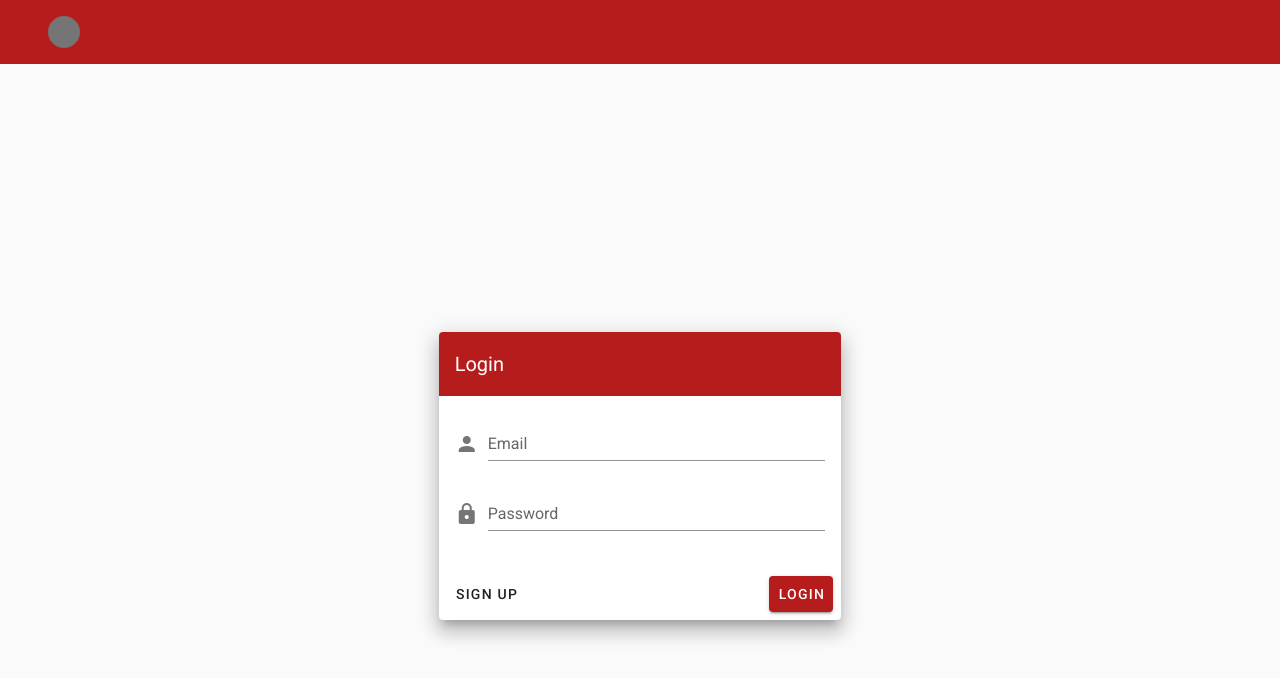
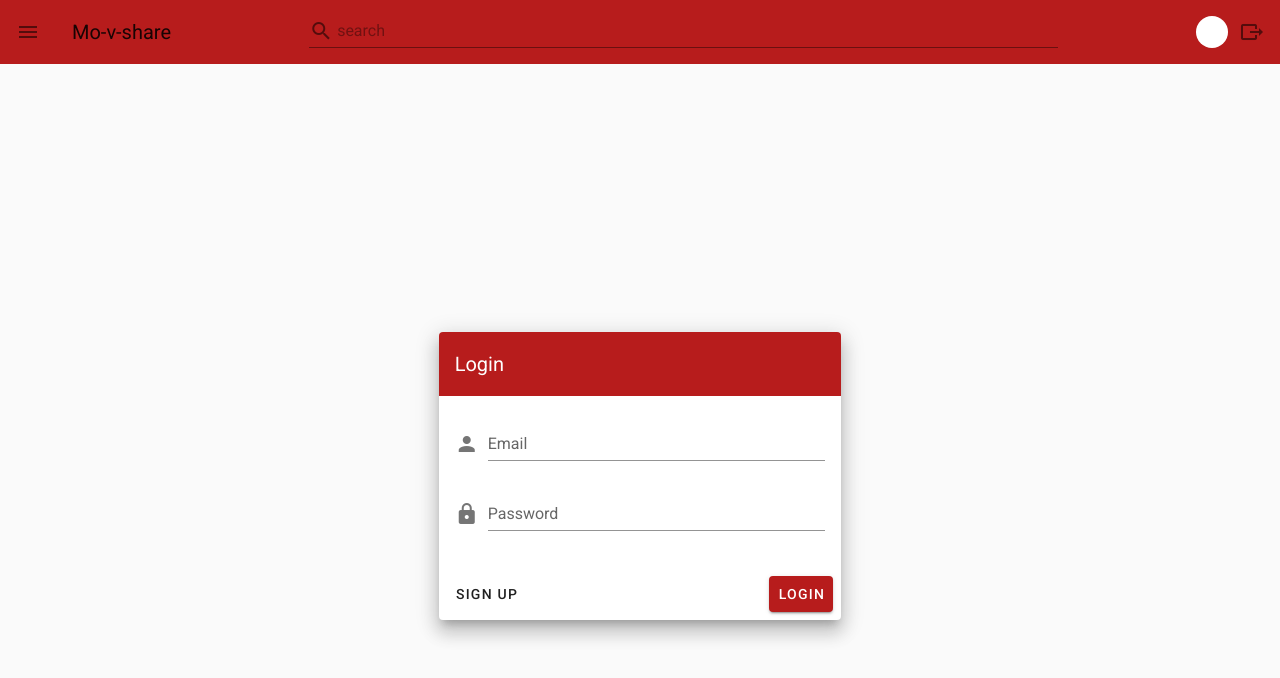
Before and after one commit to pemeraldy/mo-vie-vue, a Vue app: page /login in a window 1280 px wide. Shown: the top 678 px of the page. Built offline with nearby package versions, Linux system fonts and the light colour scheme.

Commit message:
search bar

```diff
--- a/src/App.vue
+++ b/src/App.vue
@@ -3,16 +3,16 @@
     <v-main>
       <v-container grey lighten-5 fluid>
         <v-app-bar app color="primary" flat>
-          <v-avatar
-            :color="$vuetify.breakpoint.smAndDown ? 'white' : 'transparent'"
-            size="32"
-          ></v-avatar>
+          <v-app-bar-nav-icon></v-app-bar-nav-icon>
+          <v-toolbar-title>Mo-v-share</v-toolbar-title>
+          <v-spacer> </v-spacer>
+          <search-form />
+          <v-spacer></v-spacer>
+          <v-avatar color="white" size="32"></v-avatar>
 
-          <v-avatar
-            class="hidden-sm-and-down"
-            color="grey darken-1 shrink"
-            size="32"
-          ></v-avatar>
+          <v-btn icon>
+            <v-icon>mdi-export</v-icon>
+          </v-btn>
         </v-app-bar>
         <v-fade-transition>
           <router-view />
@@ -23,7 +23,11 @@
 </template>
 
 <script>
+import SearchForm from "@/components/SearchForm.vue";
 export default {
   name: "App",
+  components: {
+    SearchForm,
+  },
 };
 </script>
--- /dev/null
+++ b/src/components/SearchForm.vue
@@ -0,0 +1,47 @@
+<template>
+  <v-form @submit.prevent="searchmovie" class="search-form">
+    <v-text-field
+      placeholder="search"
+      v-model="search"
+      prepend-inner-icon="mdi-magnify"
+      type="text"
+      clearable
+    ></v-text-field>
+  </v-form>
+</template>
+
+<script>
+export default {
+  data() {
+    return {
+      search: "",
+    };
+  },
+  methods: {
+    async searchmovie() {
+      const search = await fetch(
+        `http://www.omdbapi.com/?s=${this.search}&apikey=60fd5e0c`
+      )
+        .then((data) => data.json())
+        .then((data) => data);
+      const movies = await search.Search;
+      this.rows = movies;
+      console.log(movies);
+      this.loading = false;
+    },
+  },
+};
+</script>
+
+<style scoped>
+.search-form {
+  margin-top: 20px;
+  width: 60%;
+}
+.v-input__slot {
+  border: 1px solid white !important;
+}
+.v-input__control > .v-input__slot:before {
+  border-color: transparent !important;
+}
+</style>
--- a/src/home/panels/CollectionMovieList.vue
+++ b/src/home/panels/CollectionMovieList.vue
@@ -1,13 +1,11 @@
-
 <template>
-            <v-sheet
-              min-height="100%"
-            >
-            <v-btn text to="/home">Home</v-btn>
-            </v-sheet>
+  <v-sheet min-height="100%">
+    <h1>Collection movie list</h1>
+    <v-btn text to="/home">Home</v-btn>
+  </v-sheet>
 </template>
 <script>
 export default {
-  name: 'Collection Movie list',
-}
+  name: "Collection Movie list",
+};
 </script>
--- a/src/home/panels/CollectionsList.vue
+++ b/src/home/panels/CollectionsList.vue
@@ -1,15 +1,15 @@
 <template>
   <v-card class="mx-auto mt-4 app" max-width="500">
-    <v-toolbar color="primary" dark>
-      <v-toolbar-title class="">
+    <v-toolbar color="primary" dark class="d-flex justify-space-between">
+      <v-toolbar-title style="margin-right:74px" class="">
         Collections
-        <v-btn class="ml-10" color="white" elevation="5" outlined>Add</v-btn>
       </v-toolbar-title>
+      <v-btn color="white ml-5" elevation="5" outlined>Add</v-btn>
     </v-toolbar>
 
     <v-list>
       <v-list-item-group color="primary">
-        <v-list-item v-for="i in items" :key="i">
+        <v-list-item v-for="i in 7" :key="i">
           <v-list-item-content>
             <v-list-item-title>Collection {{ i }}</v-list-item-title>
             <v-list-item-subtitle
@@ -25,9 +25,7 @@
 export default {
   name: "CollectionList",
   data() {
-    return {
-      items: 6,
-    };
+    return {};
   },
 };
 </script>
--- a/src/home/panels/Home.Index.vue
+++ b/src/home/panels/Home.Index.vue
@@ -8,13 +8,13 @@
           </v-fade-transition>
         </v-col>
 
-        <v-col cols="12" sm="10">
+        <v-col cols="12" sm="8">
           <router-view />
         </v-col>
 
-        <!-- <v-col cols="12" sm="2">
+        <v-col cols="12" sm="2">
           <router-view name="right" />
-        </v-col> -->
+        </v-col>
       </v-row>
     </v-container>
   </div>
--- a/src/home/panels/SuggestionsGallery.vue
+++ b/src/home/panels/SuggestionsGallery.vue
@@ -41,7 +41,7 @@ export default {
   async mounted() {
     this.loading = true;
     const search = await fetch(
-      `http://www.omdbapi.com/?s=avengers&apikey=60fd5e0c`
+      `http://www.omdbapi.com/?s=trolls&apikey=60fd5e0c`
     )
       .then((data) => data.json())
       .then((data) => data);
```
